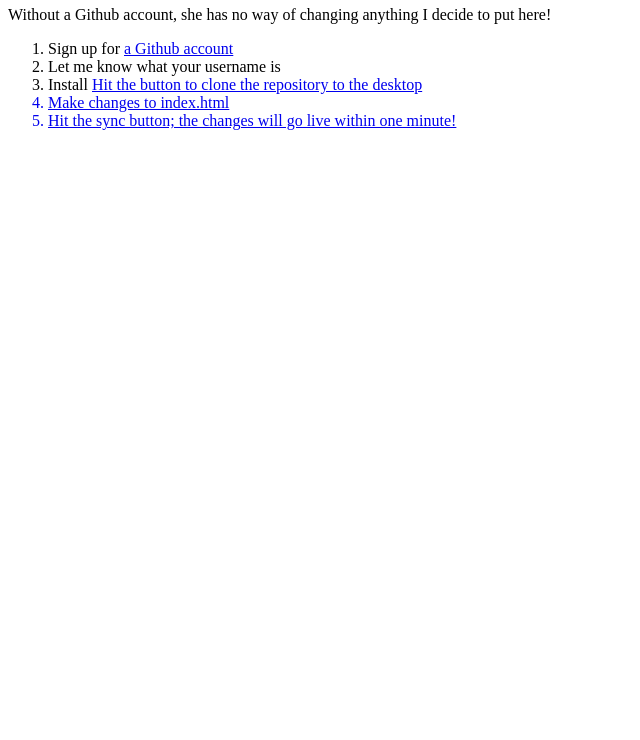
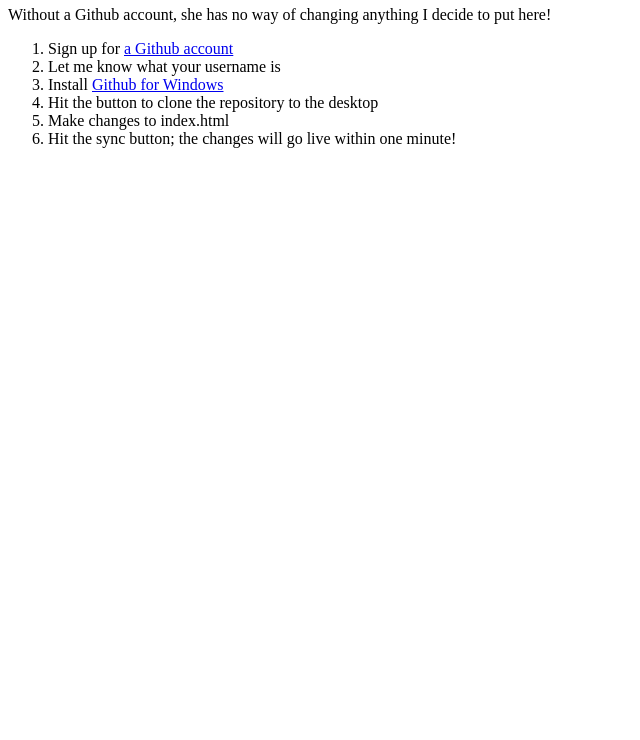
Before and after one commit to BC-Design/www-jlc, a plain HTML site: page index.html in a window 1280 px wide. Shown: the part 60-800 px from the top of the page, without its empty margins (0-640 px from the left). Drawn offline with Linux system fonts and the light colour scheme.

Commit message:
updated front page

```diff
--- a/index.html
+++ b/index.html
@@ -7,7 +7,7 @@ I decide to put here!</p>
 <ol>
 <li>Sign up for <a href="www.github.com">a Github account</a></li>
 <li>Let me know what your username is</li>
-<li>Install <a href="http://windows.github.com/>Github for Windows</a></li>
+<li>Install <a href="http://windows.github.com">Github for Windows</a></li>
 <li>Hit the button to clone the repository to the desktop</li></li>
 <li>Make changes to index.html</li>
 <li>Hit the sync button; the changes will go live within one minute!</li>
```
